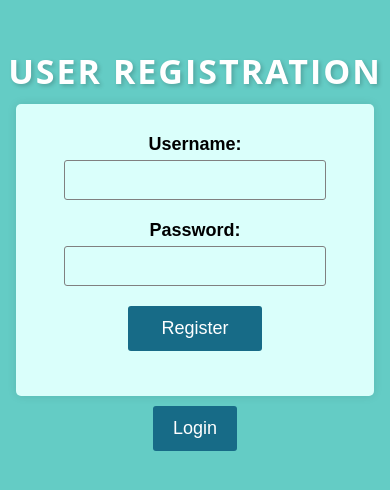
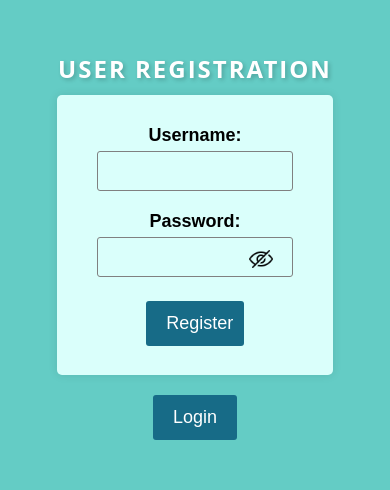
Before and after one commit to iamjayandhan/Hall-Booking_System_React_Firebase, a React (Create React App) app: page / in a window 390 px wide. Shown: the part 184-674 px from the top of the page. Built offline with nearby package versions, Linux system fonts and the light colour scheme; no server answers; the database is empty.

Commit message:
login&reg view fix

```diff
--- a/public/index.html
+++ b/public/index.html
@@ -7,7 +7,7 @@
     <meta name="theme-color" content="#000000" />
     <meta
       name="description"
-      content="Web site created using create-react-app"
+      content="Hall Booking WebApp -Built using React&Firebase"
     />
     <link rel="apple-touch-icon" href="%PUBLIC_URL%/logo192.png" />
     <!--
--- a/src/Login.js
+++ b/src/Login.js
@@ -99,7 +99,7 @@ const Login = () => {
   return (
     <div className='container'>
       <h1>User Login</h1>
-      <form onSubmit={handleLogin}>
+      <form onSubmit={handleLogin} >
         <label htmlFor="username">Username:</label>
         <input
           type="text"
@@ -149,7 +149,7 @@ const Login = () => {
       </div>
 
         <br />
-        <button type="submit">Login</button>
+        <button type="submit" style={{ marginTop: '-30px' }}>Login</button>
       </form>
 
       {loginMessage && <div id="loginMessage">{loginMessage}</div>}
--- a/src/MainPage.css
+++ b/src/MainPage.css
@@ -236,11 +236,11 @@ button[type="button"]:hover {
   }
   form{
     max-width:22rem;
-    width: 80%;
+    width: 75%;
+    height: 26%;
   }
-  button[type="button"] {
-    display: inline-block;
-    margin-top: 10px;
+  button[type="submit"] {
+    text-align: center;
   }
 
   .mybooking {
--- a/src/Registration.js
+++ b/src/Registration.js
@@ -4,11 +4,14 @@ import { collection, addDoc, query, where, getDocs } from 'firebase/firestore';
 import { db } from './firebase';
 import './index.css';
 import Cookies from 'js-cookie';
+import eyeOpen from './eye_open.png';
+import eyeClosed from './eye_closed.png';
 
 const Registration = () => {
   const [username, setUsername] = useState('');
   const [password, setPassword] = useState('');
   const [registrationMessage, setRegistrationMessage] = useState('');
+  const [passwordVisible, setPasswordVisible] = useState(false);
   const navigate = useNavigate();
 
   const handleRegistration = async (e) => {
@@ -64,7 +67,7 @@ const Registration = () => {
         />
         <br />
         <label htmlFor="password">Password:</label>
-        <input
+        {/* <input
           type="password"
           id="password"
           required
@@ -73,7 +76,42 @@ const Registration = () => {
         />
         <br />
         <button type="submit">Register</button>
+      </form> */}
+      <div style={{ position: 'relative' }}>
+          <input
+            type={passwordVisible ? 'text' : 'password'}
+            id="password"
+            required
+            value={password}
+            onChange={(e) => setPassword(e.target.value)}
+          />
+          <span
+            style={{
+              position: 'absolute',
+              top: '39%',
+              right: '30px',
+              transform: 'translateY(-50%)',
+            }}
+            onClick={() => setPasswordVisible(!passwordVisible)}
+          >
+            <img
+              src={passwordVisible ? eyeOpen : eyeClosed}
+              alt="Toggle Password"
+              style={{
+                maxWidth: '24px',
+                height: 'auto',
+                cursor: 'pointer',
+              }}
+            />
+          </span>
+        </div>
+        <br />
+        <button type="submit" style={{ marginTop:'-20px'}}>Register</button>
       </form>
+
+
+
+
 
       {registrationMessage && <div id="registrationMessage">{registrationMessage}</div>}
 
--- a/src/ViewAllBookings.css
+++ b/src/ViewAllBookings.css
@@ -96,7 +96,7 @@ table th button.down-arrow::after {
 /* Media query for mobile devices */
 @media (max-width: 768px) {
   h1 {
-    font-size: 34px;
+    font-size: 24px;
   }
 
   /* Center the table */
--- a/src/index.css
+++ b/src/index.css
@@ -107,7 +107,7 @@ button[type="submit"]:hover {
   cursor: pointer;
   text-decoration: none;
   display: inline-block;
-  margin-top: 10px;
+  margin-top: 20px;
   transition: background-color 0.2s ease-in-out;
 }
 
```
